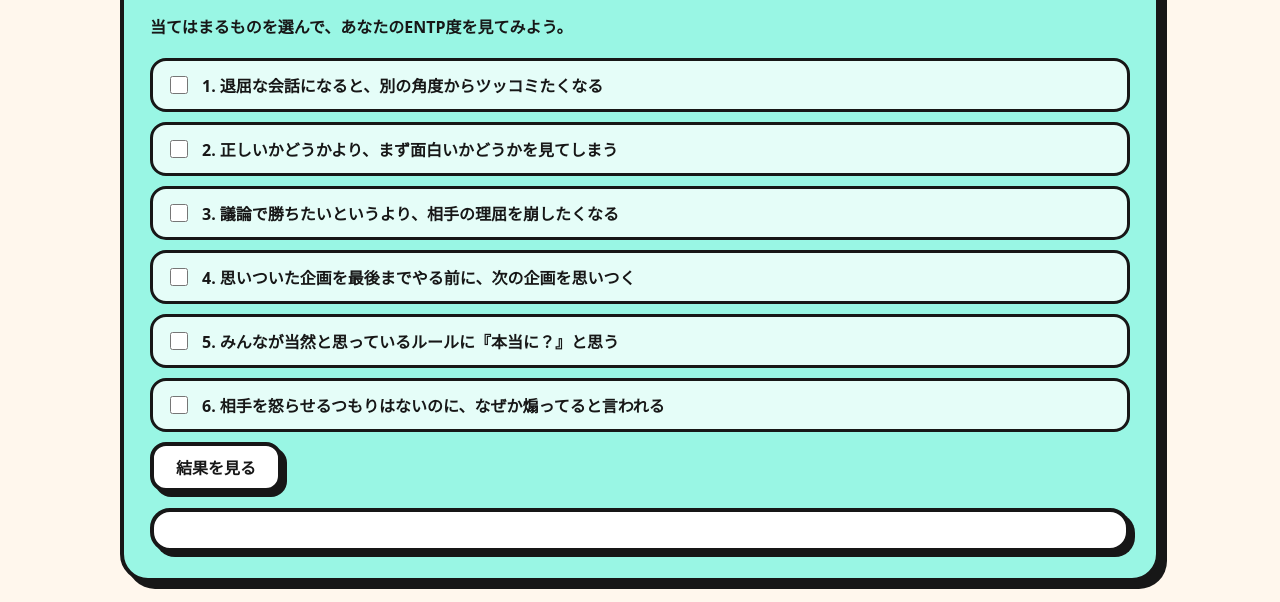
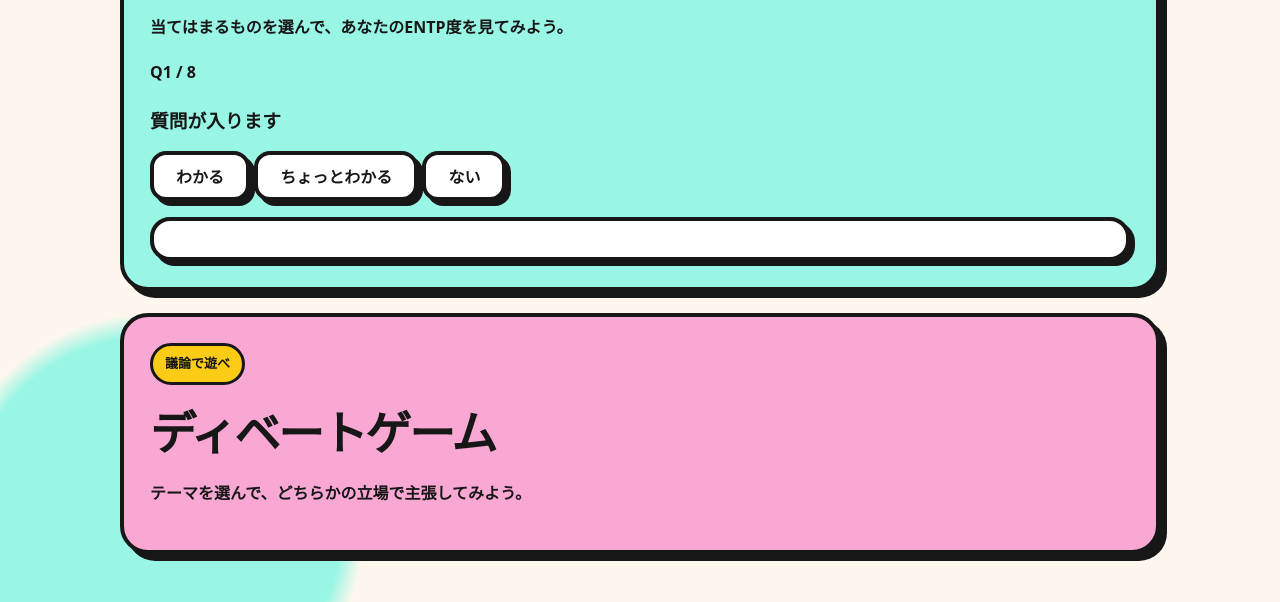
Before and after one commit to AlexLevel0/entp, a plain HTML site: page index.html in a window 1280 px wide. Shown: the part 1541-2143 px from the top of the page. Drawn offline with Linux system fonts and the light colour scheme.

Commit message:
Update index.html

```diff
--- a/index.html
+++ b/index.html
@@ -113,9 +113,18 @@
         <h2>ENTP度診断</h2>
         <p>当てはまるものを選んで、あなたのENTP度を見てみよう。</p>
 
-        <div id="quiz"></div>
-        <button id="resultButton">結果を見る</button>
-        <div id="result" class="result"></div>
+        <div class="quiz-card">
+  <p class="quiz-count" id="quizCount">Q1 / 8</p>
+  <h3 id="quizQuestion">質問が入ります</h3>
+
+  <div class="quiz-buttons">
+    <button type="button" id="yesButton">わかる</button>
+    <button type="button" id="maybeButton">ちょっとわかる</button>
+    <button type="button" id="noButton">ない</button>
+  </div>
+</div>
+
+<div id="result" class="result"></div>
       </article>
 
       <article class="big-card pink" id="debate">
```
